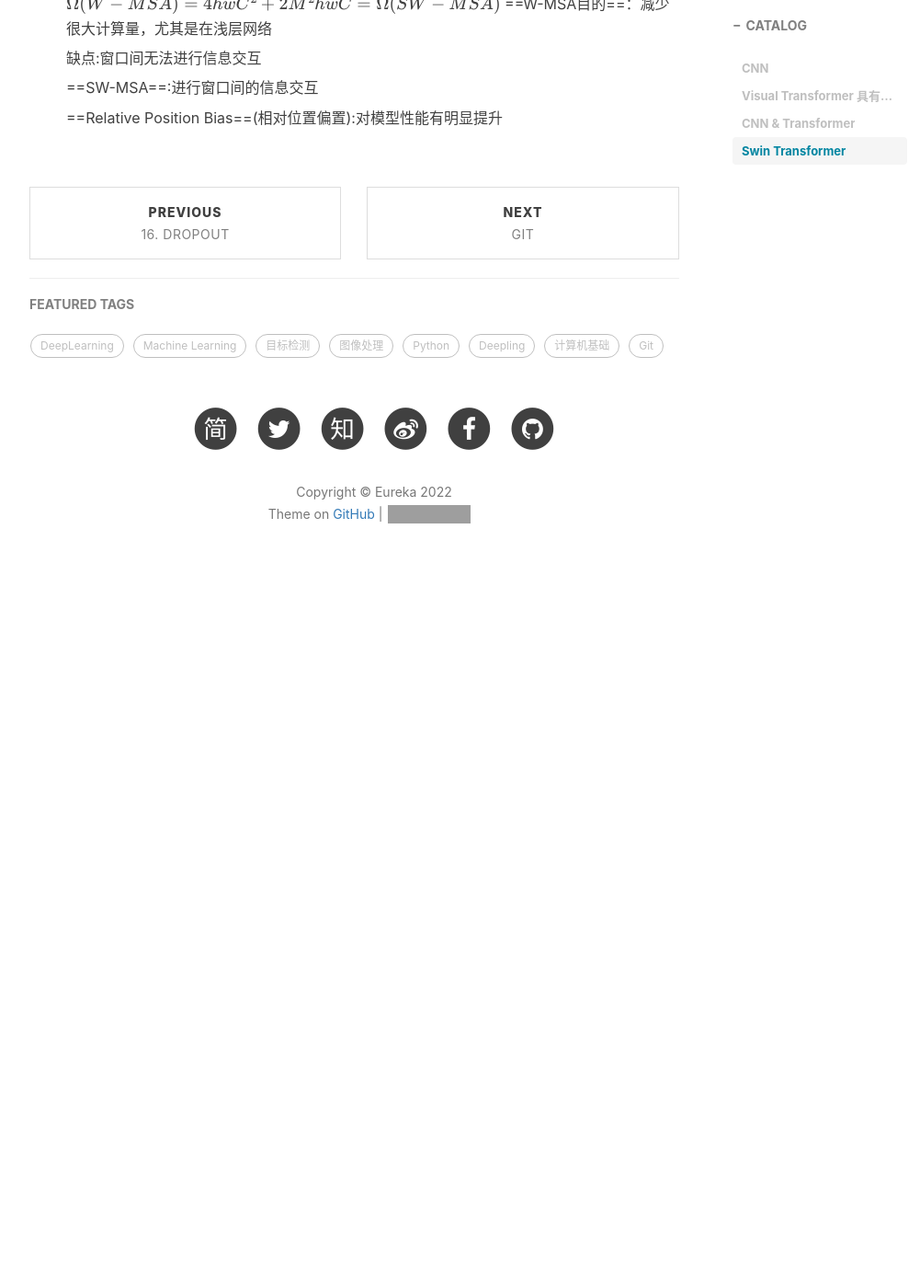
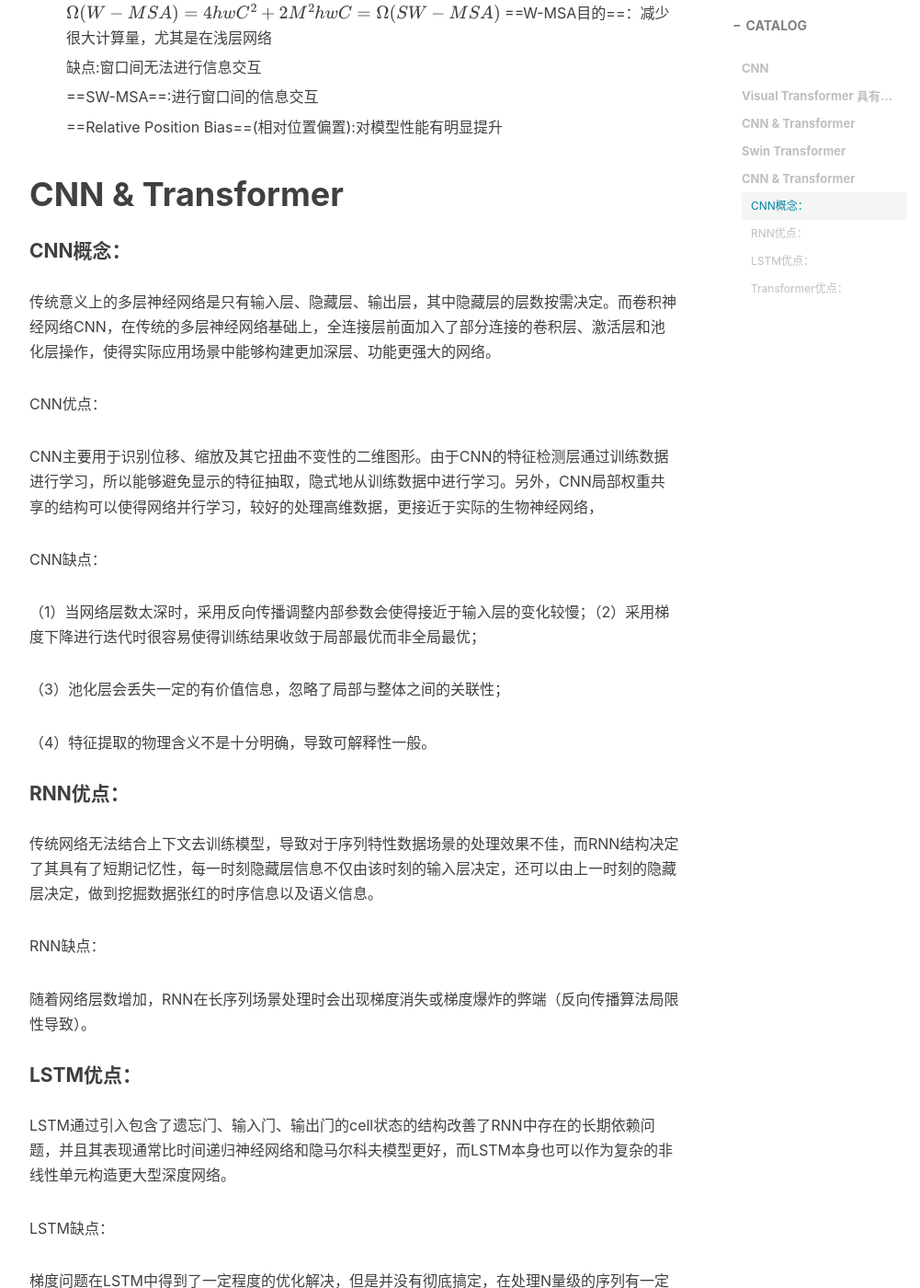
Before and after one commit to Jusec/Jusec.github.io, a Jekyll site: the page built from _posts/2022-7-17-CNN&Transformer.md, in a window 1280 px wide and 1400 px high, scrolled down 2930 px. Shown: the whole window at 92% size, without its empty margins (233-1234 px from the left). Built offline with Jekyll 4.4.1, drawn with Linux system fonts in a browser that asks for light colours; nearby versions of some CDN libraries; formulas are drawn with MathJax 3; comment, search, counter and statistics services are not loaded; before the commit the page ends 3593 px from its top, so only the background shows below that; some of the changed text lies outside the part shown; grey boxes are pictures that could not be loaded.

Commit message:
cnn & transformer

```diff
--- a/_posts/2022-7-17-CNN&Transformer.md
+++ b/_posts/2022-7-17-CNN&Transformer.md
@@ -60,7 +60,9 @@ tags:
 # Swin Transformer
 
 1. 之前的ViT中，由于 Self-attention 是全局计算的，所以在图像分辨率较大时不太经济。由于 Locality 一直是视觉建模里非常有效的一种 Inductive Bias，所以我们将图片切分为 **无重合的 Windows**，然后在 Local Window 内进行 Self-attention 的计算。为了让 Windows 之间有信息交换，我们在相邻两层使用不同的 Windows 划分 (Shifted Window)。
+
 2. 图片中的物体大小不一，而 ViT 中使用固定的 Scale 进行建模或许对下游任务例如目标检测而言不是最优的。在这里我们还是 Follow 传统 CNN 构建了一个 **层次化的 Transformer 模型**，从 4x 逐渐降分辨率到 32x，这样也可以在任意框架中无缝替代之前的 CNN 模型。
+
 3. MSA：FLOPS:
 	$$
 	\Omega(M S A)=4 h w C^{2}+2(h w)^{2} C
@@ -80,3 +82,61 @@ tags:
 
 
 	==Relative Position Bias==(相对位置偏置):对模型性能有明显提升
+
+
+
+# CNN & Transformer
+
+#### CNN概念：
+
+传统意义上的多层神经网络是只有输入层、隐藏层、输出层，其中隐藏层的层数按需决定。而卷积神经网络CNN，在传统的多层神经网络基础上，全连接层前面加入了部分连接的卷积层、激活层和池化层操作，使得实际应用场景中能够构建更加深层、功能更强大的网络。
+
+CNN优点：
+
+CNN主要用于识别位移、缩放及其它扭曲不变性的二维图形。由于CNN的特征检测层通过训练数据进行学习，所以能够避免显示的特征抽取，隐式地从训练数据中进行学习。另外，CNN局部权重共享的结构可以使得网络并行学习，较好的处理高维数据，更接近于实际的生物神经网络，
+
+CNN缺点：
+
+（1）当网络层数太深时，采用反向传播调整内部参数会使得接近于输入层的变化较慢；（2）采用梯度下降进行迭代时很容易使得训练结果收敛于局部最优而非全局最优；
+
+（3）池化层会丢失一定的有价值信息，忽略了局部与整体之间的关联性；
+
+（4）特征提取的物理含义不是十分明确，导致可解释性一般。
+
+
+
+#### RNN优点：
+
+传统网络无法结合上下文去训练模型，导致对于序列特性数据场景的处理效果不佳，而RNN结构决定了其具有了短期记忆性，每一时刻隐藏层信息不仅由该时刻的输入层决定，还可以由上一时刻的隐藏层决定，做到挖掘数据张红的时序信息以及语义信息。
+
+RNN缺点：
+
+随着网络层数增加，RNN在长序列场景处理时会出现梯度消失或梯度爆炸的弊端（反向传播算法局限性导致）。
+
+
+
+#### LSTM优点：
+
+LSTM通过引入包含了遗忘门、输入门、输出门的cell状态的结构改善了RNN中存在的长期依赖问题，并且其表现通常比时间递归神经网络和隐马尔科夫模型更好，而LSTM本身也可以作为复杂的非线性单元构造更大型深度网络。
+
+LSTM缺点：
+
+梯度问题在LSTM中得到了一定程度的优化解决，但是并没有彻底搞定，在处理N量级的序列有一定效果，但是处理10N或者更长的序列依然会暴露，另外，每一个LSTM的单元节点都意味着有4个全连接层，如果时间序列跨度较大，并且网络较深，会出现计算量大和耗时偏多的问题。
+
+
+
+#### Transformer优点：
+
+（1）突破了RNN模型不能并行计算的限制；
+
+（2）相比CNN，计算两个位置之间的关联所需要的操作次数不会随着距离的增长而增加；
+
+（3）attention机制可以产生更具可解释性的模型，可以从模型中检查attention分布，各个attention head可以学会执行不同的任务。
+
+Transformer缺点：
+
+（1）局部信息的获取不如RNN和CNN强；
+
+（2）位置信息编码存在问题，因为位置编码在语义空间中并不具备词向量的可线性变换，只是相当于人为设计的一种索引，所以并不能很好表征位置信息；
+
+（3）由于transformer模型实际上是由残差模块和层归一化模块组合而成，并且层归一化模块位于两个残差模块之间，导致如果层数较多时连乘计算会使得顶层出现梯度消失问题。
```
